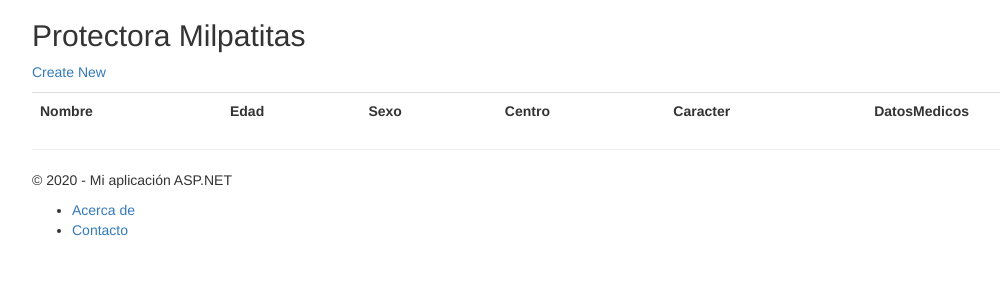
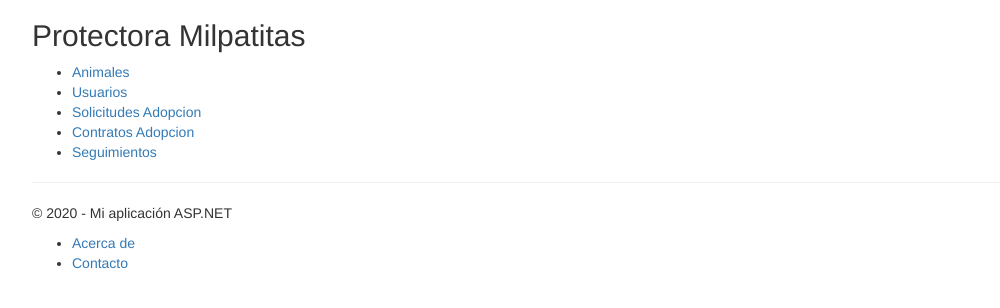
Before and after one commit to AlvaroJoseMoreno/ProtectoraMilpatitasGen, an ASP.NET MVC app: template WebProtectoraMilpatitas/Views/Home/Index.cshtml in a window 1280 px wide. Shown: the part 51-359 px from the top of the page, without its empty margins (38-1038 px from the left). Run offline with ASP.NET Core 8 and stand-ins for ASP.NET MVC 5, Linux system fonts and the light colour scheme; the template is opened without the code that fills it, so the values that code supplies are empty; the project's own start-up code is not run; a stand-in starts its controllers and pages; some libraries are stand-ins or nearby versions.

Commit message:
pagina principal

```diff
--- a/WebProtectoraMilpatitas/Views/Animal/Index.cshtml
+++ b/WebProtectoraMilpatitas/Views/Animal/Index.cshtml
@@ -62,3 +62,7 @@
 }
 
 </table>
+
+<div>
+    @Html.ActionLink("Volver a inicio", "Index", "Home")
+</div>
--- a/WebProtectoraMilpatitas/Views/ContratoAdopcion/Index.cshtml
+++ b/WebProtectoraMilpatitas/Views/ContratoAdopcion/Index.cshtml
@@ -80,3 +80,7 @@
 }
 
 </table>
+
+<div>
+    @Html.ActionLink("Volver a inicio", "Index", "Home")
+</div>
--- a/WebProtectoraMilpatitas/Views/Home/Index.cshtml
+++ b/WebProtectoraMilpatitas/Views/Home/Index.cshtml
@@ -1,4 +1,4 @@
-@model IEnumerable<ProtectoraMilpatitasGenNHibernate.EN.ProtectoraMilpatitas.AnimalEN>
+
 
 @{
     ViewBag.Title = "Protectora Milpatitas";
@@ -6,58 +6,10 @@
 
 <h2>Protectora Milpatitas</h2>
 
-<p>
-    @Html.ActionLink("Create New", "Create", "Animal")
-</p>
-<table class="table">
-    <tr>
-        <th>
-            @Html.DisplayNameFor(model => model.Nombre)
-        </th>
-        <th>
-            @Html.DisplayNameFor(model => model.Edad)
-        </th>
-        <th>
-            @Html.DisplayNameFor(model => model.Sexo)
-        </th>
-        <th>
-            @Html.DisplayNameFor(model => model.Centro)
-        </th>
-        <th>
-            @Html.DisplayNameFor(model => model.Caracter)
-        </th>
-        <th>
-            @Html.DisplayNameFor(model => model.DatosMedicos)
-        </th>
-    </tr>
-
-    @foreach (var item in Model)
-    {
-<tr>
-    <td>
-        @Html.DisplayFor(modelItem => item.Nombre)
-    </td>
-    <td>
-        @Html.DisplayFor(modelItem => item.Edad)
-    </td>
-    <td>
-        @Html.DisplayFor(modelItem => item.Sexo)
-    </td>
-    <td>
-        @Html.DisplayFor(modelItem => item.Centro)
-    </td>
-    <td>
-        @Html.DisplayFor(modelItem => item.Caracter)
-    </td>
-    <td>
-        @Html.DisplayFor(modelItem => item.DatosMedicos)
-    </td>
-    <td>
-        @Html.ActionLink( "Edit", "Edit","Animal",  new { id = item.Id }, null) |
-        @Html.ActionLink("Details", "Details", new { id = item.Id }) |
-        @Html.ActionLink("Delete", "Delete", new { id = item.Id })
-    </td>
-</tr>
-    }
-
-</table>
+<ul>
+    <li>@Html.ActionLink("Animales", "Index", "Animal")</li>
+    <li>@Html.ActionLink("Usuarios", "Index", "Usuario")</li>
+    <li>@Html.ActionLink("Solicitudes Adopcion", "Index", "SolicitudAdopcion")</li>
+    <li>@Html.ActionLink("Contratos Adopcion", "Index", "ContratoAdopcion")</li>
+    <li>@Html.ActionLink("Seguimientos", "Index", "Seguimiento")</li>
+</ul>
--- a/WebProtectoraMilpatitas/Views/Seguimiento/Index.cshtml
+++ b/WebProtectoraMilpatitas/Views/Seguimiento/Index.cshtml
@@ -39,3 +39,7 @@
 }
 
 </table>
+
+<div>
+    @Html.ActionLink("Volver a inicio", "Index", "Home")
+</div>
--- a/WebProtectoraMilpatitas/Views/SolicitudAdopcion/Index.cshtml
+++ b/WebProtectoraMilpatitas/Views/SolicitudAdopcion/Index.cshtml
@@ -61,3 +61,7 @@
 }
 
 </table>
+
+<div>
+    @Html.ActionLink("Volver a inicio", "Index", "Home")
+</div>
--- a/WebProtectoraMilpatitas/Views/Usuario/Index.cshtml
+++ b/WebProtectoraMilpatitas/Views/Usuario/Index.cshtml
@@ -44,3 +44,7 @@
 }
 
 </table>
+
+<div>
+    @Html.ActionLink("Volver a inicio", "Index", "Home")
+</div>
```
